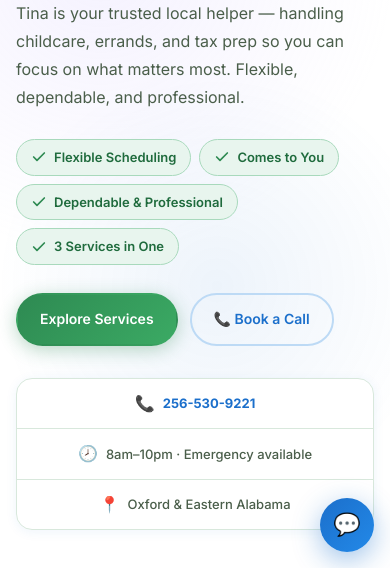
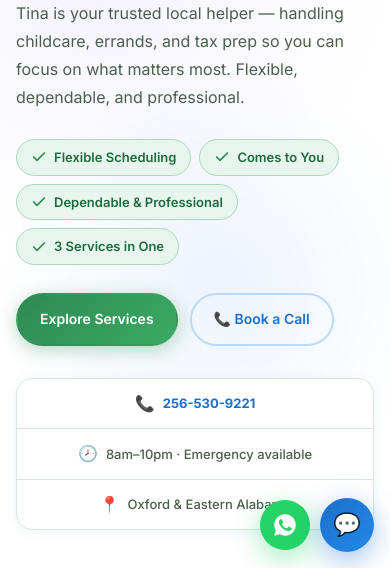
Before and after one commit to goldenbird-labs/pocket-full-of-help-demo, a website: page index.html in a window 390 px wide. Shown: the part 276-844 px from the top of the page. Drawn offline with nearby package versions, Linux system fonts and the light colour scheme.

Commit message:
Add Tina's WhatsApp number as a contact option and chat launcher
- Add WhatsApp entry to the contact section with brand icon
- Add a floating WhatsApp chat button next to the Ask Tina launcher
- Update knowledge base with WhatsApp contact info

```diff
--- a/index.html
+++ b/index.html
@@ -302,6 +302,12 @@
               <span class="contact-icon">📞</span>
               <div><strong>Call or Text</strong><span>256-530-9221</span></div>
             </a>
+            <a href="https://wa.me/12057232082" target="_blank" class="contact-item">
+              <span class="contact-icon contact-icon--whatsapp">
+                <svg viewBox="0 0 24 24" fill="currentColor" width="22" height="22"><path d="M12.04 2C6.58 2 2.13 6.45 2.13 11.91c0 1.79.47 3.55 1.36 5.09L2.05 22l5.18-1.36c1.46.8 3.1 1.22 4.78 1.22h.01c5.46 0 9.91-4.45 9.91-9.91 0-2.65-1.03-5.13-2.9-7.01A9.86 9.86 0 0012.05 2zm5.84 14.21c-.24.68-1.4 1.32-1.94 1.4-.5.07-1.13.1-1.82-.11-.42-.13-.96-.31-1.65-.6-2.91-1.26-4.81-4.18-4.96-4.38-.14-.2-1.18-1.57-1.18-3 0-1.43.75-2.13 1.02-2.42.27-.29.58-.36.78-.36.2 0 .39 0 .56.01.18.01.42-.07.65.5.24.58.82 2 .89 2.15.07.15.12.32.02.51-.1.2-.15.32-.3.49-.15.17-.31.39-.45.52-.15.14-.3.3-.13.59.17.29.76 1.25 1.63 2.02 1.12 1 2.06 1.31 2.36 1.46.3.15.47.13.65-.07.18-.2.75-.87.95-1.17.2-.3.4-.25.67-.15.27.1 1.71.81 2 .96.29.15.49.22.56.34.07.13.07.74-.17 1.42z"/></svg>
+              </span>
+              <div><strong>WhatsApp</strong><span>205-723-2082</span></div>
+            </a>
             <a href="mailto:contactpocketfullofhelp@gmail.com" class="contact-item">
               <span class="contact-icon">✉️</span>
               <div><strong>Email</strong><span>contactpocketfullofhelp@gmail.com</span></div>
@@ -359,10 +365,15 @@
     </div>
   </footer>
 
-  <!-- CHATBOT -->
-  <div class="chat-launcher" id="chatLauncher">
-    <span class="chat-launcher-icon">💬</span>
-    <span class="chat-launcher-label">Ask Tina</span>
+  <!-- FLOATING ACTIONS -->
+  <div class="float-actions">
+    <a href="https://wa.me/12057232082" target="_blank" class="whatsapp-launcher" aria-label="Chat on WhatsApp" title="Chat on WhatsApp">
+      <svg viewBox="0 0 24 24" fill="currentColor" width="26" height="26"><path d="M12.04 2C6.58 2 2.13 6.45 2.13 11.91c0 1.79.47 3.55 1.36 5.09L2.05 22l5.18-1.36c1.46.8 3.1 1.22 4.78 1.22h.01c5.46 0 9.91-4.45 9.91-9.91 0-2.65-1.03-5.13-2.9-7.01A9.86 9.86 0 0012.05 2zm5.84 14.21c-.24.68-1.4 1.32-1.94 1.4-.5.07-1.13.1-1.82-.11-.42-.13-.96-.31-1.65-.6-2.91-1.26-4.81-4.18-4.96-4.38-.14-.2-1.18-1.57-1.18-3 0-1.43.75-2.13 1.02-2.42.27-.29.58-.36.78-.36.2 0 .39 0 .56.01.18.01.42-.07.65.5.24.58.82 2 .89 2.15.07.15.12.32.02.51-.1.2-.15.32-.3.49-.15.17-.31.39-.45.52-.15.14-.3.3-.13.59.17.29.76 1.25 1.63 2.02 1.12 1 2.06 1.31 2.36 1.46.3.15.47.13.65-.07.18-.2.75-.87.95-1.17.2-.3.4-.25.67-.15.27.1 1.71.81 2 .96.29.15.49.22.56.34.07.13.07.74-.17 1.42z"/></svg>
+    </a>
+    <div class="chat-launcher" id="chatLauncher">
+      <span class="chat-launcher-icon">💬</span>
+      <span class="chat-launcher-label">Ask Tina</span>
+    </div>
   </div>
 
   <div class="chatbot" id="chatbot">
--- a/style.css
+++ b/style.css
@@ -395,6 +395,7 @@ body::after {
 }
 .contact-item:hover { background: var(--white); border-color: var(--blue-border); box-shadow: var(--shadow-sm); }
 .contact-icon { font-size: 22px; margin-top: 2px; flex-shrink: 0; }
+.contact-icon--whatsapp { display: flex; color: #25D366; }
 .contact-item div { display: flex; flex-direction: column; gap: 2px; }
 .contact-item strong { color: var(--text); font-size: 14px; font-weight: 600; }
 .contact-item span { color: var(--muted); font-size: 14px; }
@@ -424,9 +425,24 @@ body::after {
 .footer-tagline { color: var(--muted); font-size: 14px; }
 .footer-copy { color: var(--muted); font-size: 13px; opacity: 0.7; }
 
+/* ===== FLOATING ACTIONS ===== */
+.float-actions {
+  position: fixed; bottom: 28px; right: 28px; z-index: 999;
+  display: flex; align-items: center; gap: 14px;
+}
+
+/* ===== WHATSAPP ===== */
+.whatsapp-launcher {
+  width: 56px; height: 56px; border-radius: 50%;
+  background: #25D366; color: #fff;
+  display: flex; align-items: center; justify-content: center;
+  box-shadow: 0 8px 28px rgba(37,211,102,0.42);
+  transition: transform 0.25s, box-shadow 0.25s;
+}
+.whatsapp-launcher:hover { transform: translateY(-3px); box-shadow: 0 12px 36px rgba(37,211,102,0.54); }
+
 /* ===== CHATBOT ===== */
 .chat-launcher {
-  position: fixed; bottom: 28px; right: 28px; z-index: 999;
   background: linear-gradient(135deg, var(--blue) 0%, #2389E8 100%);
   color: #fff; border-radius: 50px; padding: 14px 22px;
   display: flex; align-items: center; gap: 10px;
@@ -587,13 +603,14 @@ body::after {
 
   /* --- Chatbot --- */
   .chatbot { width: calc(100vw - 24px); right: 12px; bottom: 80px; }
+  .float-actions { bottom: 16px; right: 16px; gap: 10px; }
   .chat-launcher {
     padding: 14px; border-radius: 50%;
     width: 54px; height: 54px; justify-content: center;
-    bottom: 16px; right: 16px;
   }
   .chat-launcher-label { display: none; }
   .chat-launcher-icon { font-size: 22px; }
+  .whatsapp-launcher { width: 50px; height: 50px; }
 }
 
 /* Extra small phones */
```
Also changed, not shown: knowledge_base.md (+2 -1 lines).
